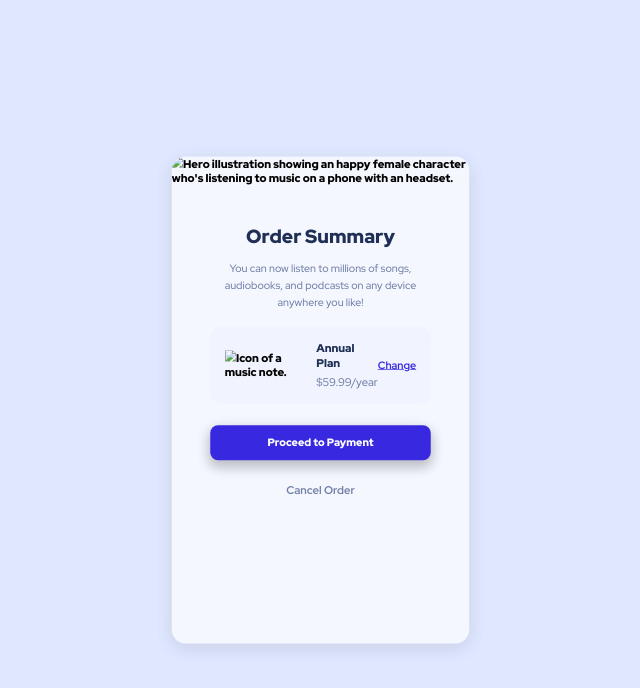
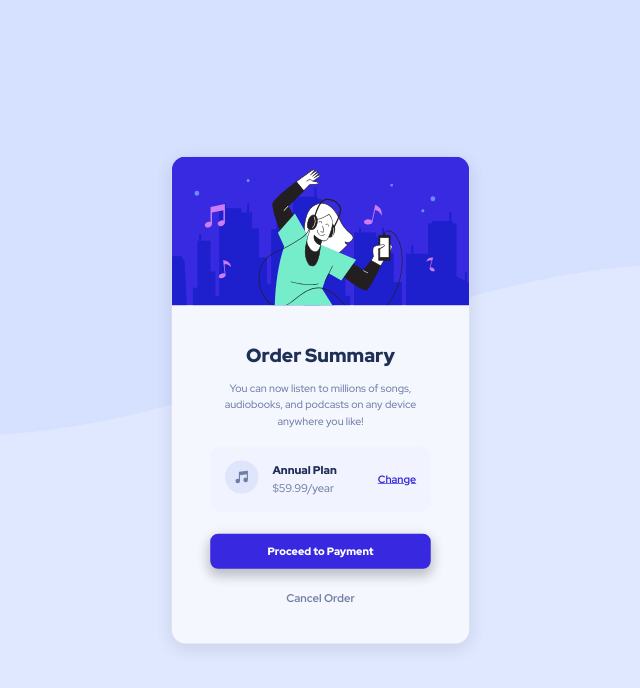
Before and after one commit to philipsdotdev/order-summary-component-main, a plain HTML site: page index.html in a window 1280 px wide. Shown: the whole page, without its empty margins (320-960 px from the left). Drawn offline with Linux system fonts and the light colour scheme; the site is published under a folder, as on GitHub Pages, so addresses that start at the root find nothing.

Commit message:
Updated images scr.

```diff
--- a/index.html
+++ b/index.html
@@ -15,7 +15,7 @@
 
         <!-- hero section housing the illustration -->
         <div class="hero-image">
-            <img src="/images/illustration-hero.svg" alt="Hero illustration showing an happy female character who's listening to music on a phone with an headset.">
+            <img src="images/illustration-hero.svg" alt="Hero illustration showing an happy female character who's listening to music on a phone with an headset.">
         </div>
 
         <!-- Div section for the order title, description, and plan selector -->
@@ -28,7 +28,7 @@
         <div class="order-plan">
 
             <div class="music-icon"> <!-- Music icon div/container -->
-                <img src="/images/icon-music.svg" alt="Icon of a music note." id="music-icon">
+                <img src="images/icon-music.svg" alt="Icon of a music note." id="music-icon">
             </div>
 
             <div class="plan-change-space"> <!-- Container to inline plan, price and change link  -->
--- a/style.css
+++ b/style.css
@@ -26,7 +26,7 @@
 /* attributes for body */
 body {
     background-color: var(--pale-blue);
-    background-image: url(/images/pattern-background-desktop.svg);
+    background-image: url(images/pattern-background-desktop.svg);
     background-repeat: no-repeat;
     background-position-x: center;
     background-position-y: top;
```
